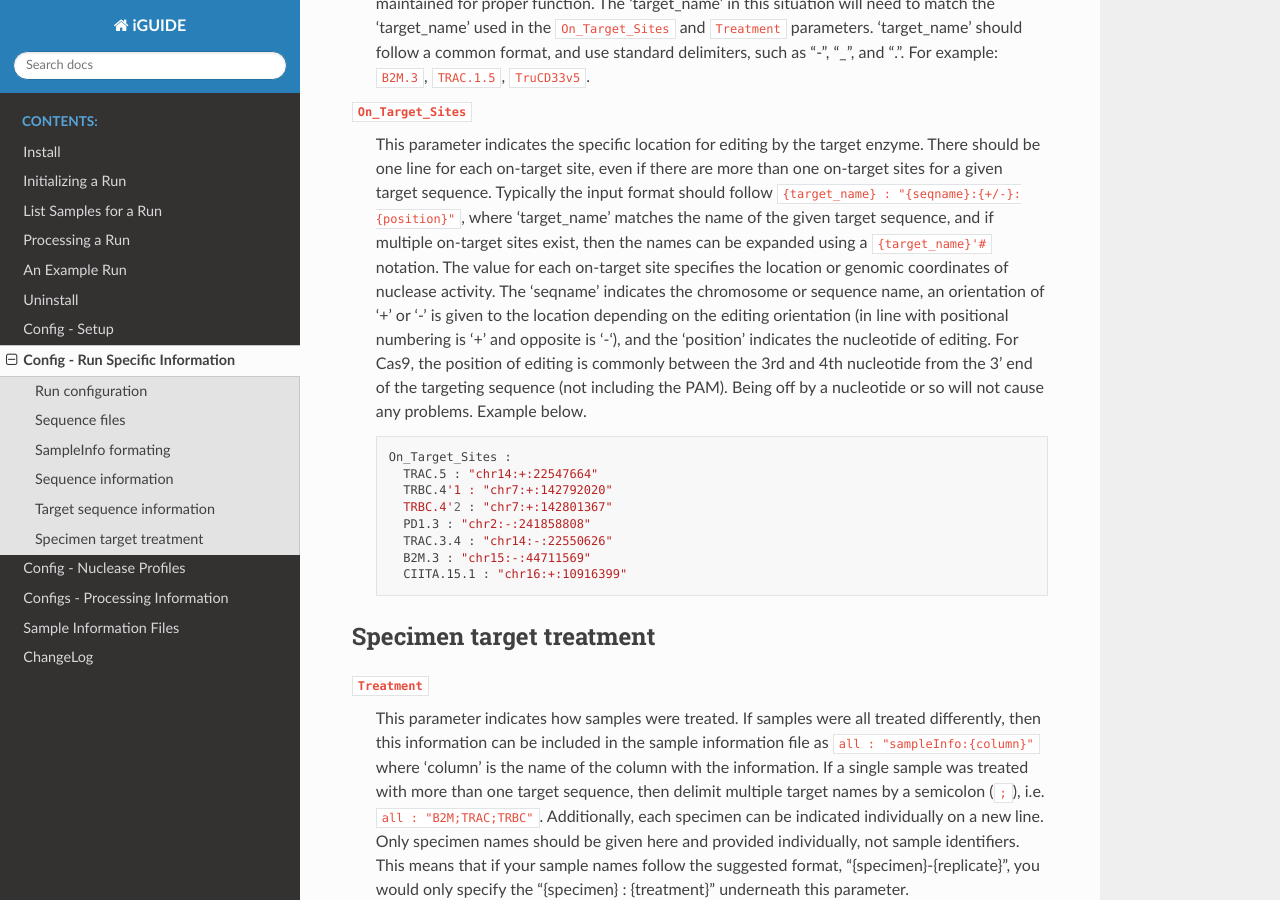
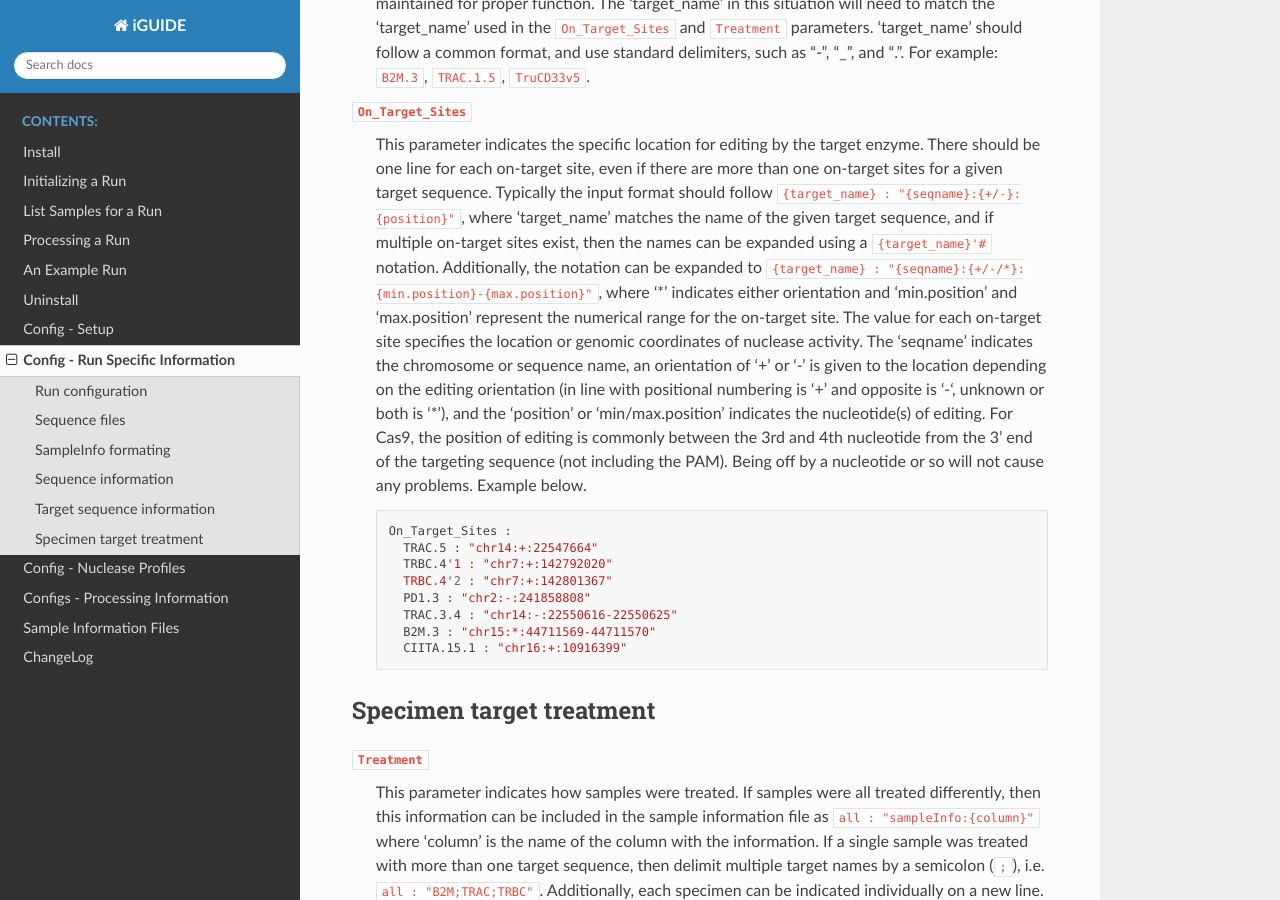
Before and after one commit to cnobles/iGUIDE, a Sphinx documentation site: the page built from docs/pages/config_run.rst, in a window 1280 px wide and 900 px high, scrolled down 3056 px. Built offline with Sphinx 7.4.7 and the Read the Docs theme 2.0.0, drawn with Linux system fonts in a browser that asks for light colours.

Commit message:
Added flexible system of reporting on-target site locations.

```diff
--- a/docs/pages/config_run.rst
+++ b/docs/pages/config_run.rst
@@ -143,13 +143,17 @@ Target sequence information
   format should follow ``{target_name} : "{seqname}:{+/-}:{position}"``, where
   'target_name' matches the name of the given target sequence, and if multiple
   on-target sites exist, then the names can be expanded using a
-  ``{target_name}'#`` notation. The value for each on-target site specifies the
-  location or genomic coordinates of nuclease activity. The 'seqname' indicates
-  the chromosome or sequence name, an orientation of '+' or '-' is given to the
-  location depending on the editing orientation (in line with positional
-  numbering is '+' and opposite is '-'), and the 'position' indicates the
-  nucleotide of editing. For Cas9, the position of editing is commonly between
-  the 3rd and 4th nucleotide from the 3' end of the targeting sequence
+  ``{target_name}'#`` notation. Additionally, the notation can be expanded to
+  ``{target_name} : "{seqname}:{+/-/*}:{min.position}-{max.position}"``, where
+  '*' indicates either orientation and 'min.position' and 'max.position'
+  represent the numerical range for the on-target site. The value for each
+  on-target site specifies the location or genomic coordinates of nuclease
+  activity. The 'seqname' indicates the chromosome or sequence name, an
+  orientation of '+' or '-' is given to the location depending on the editing
+  orientation (in line with positional numbering is '+' and opposite is '-',
+  unknown or both is '*'), and the 'position' or 'min/max.position' indicates
+  the nucleotide(s) of editing. For Cas9, the position of editing is commonly
+  between the 3rd and 4th nucleotide from the 3' end of the targeting sequence
   (not including the PAM). Being off by a nucleotide or so will not cause any
   problems. Example below.
 
@@ -160,8 +164,8 @@ Target sequence information
       TRBC.4'1 : "chr7:+:142792020"
       TRBC.4'2 : "chr7:+:142801367"
       PD1.3 : "chr2:-:241858808"
-      TRAC.3.4 : "chr14:-:22550626"
-      B2M.3 : "chr15:-:44711569"
+      TRAC.3.4 : "chr14:-:22550616-22550625"
+      B2M.3 : "chr15:*:44711569-44711570"
       CIITA.15.1 : "chr16:+:10916399"
 
 
```
Also changed, not shown: README.md (+5 -2 lines), docs/pages/changelog.rst (+5 -2 lines), 5 other files.
